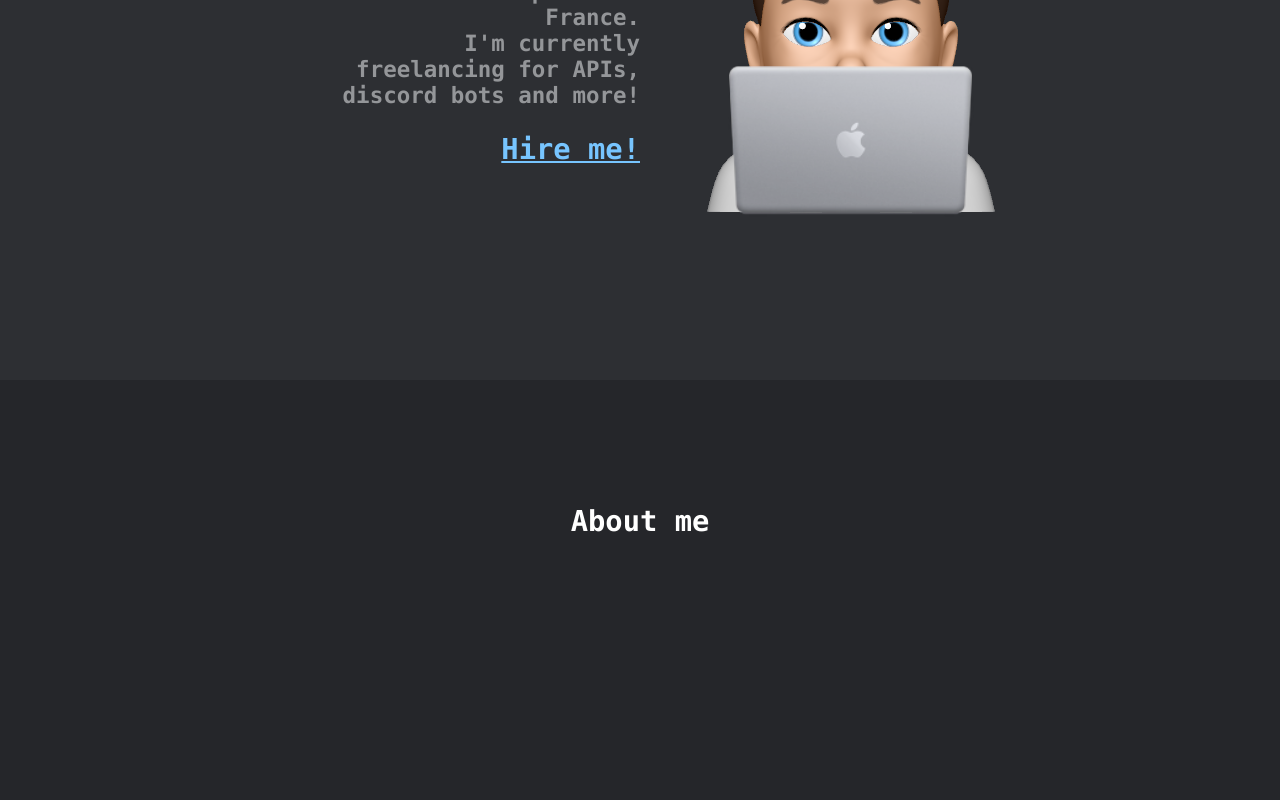
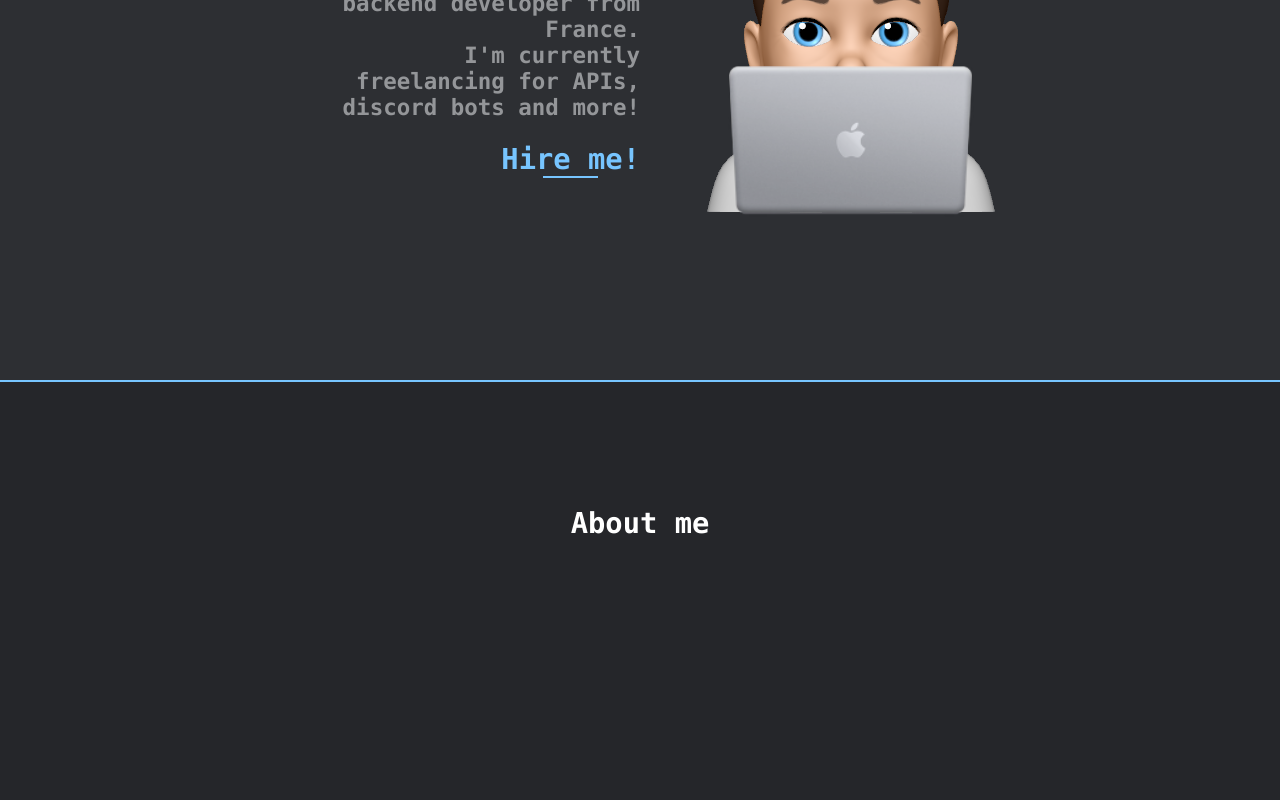
Before and after one commit to takos22/takos.tech, a plain HTML site: page index.html in a window 1280 px wide. Shown: the part 420-1220 px from the top of the page. Drawn offline with Linux system fonts and the light colour scheme.

Commit message:
Update style Add borders to pages Add animated underline to Hire me link

```diff
--- a/index.html
+++ b/index.html
@@ -34,7 +34,7 @@
                     Hi, I'm Takos, a backend developer from France. <br>
                     I'm currently freelancing for APIs, discord bots and more!
                 </h3>
-                <h2><a href="#">Hire me!</a></h2>
+                <h2><a id="hire-link" href="#">Hire me!</a></h2>
             </div>
             <div id="introduction-image">
                 <img src="pfp.png" alt="Profile picture" />
--- a/style.css
+++ b/style.css
@@ -196,11 +196,10 @@ body {
 
 section {
     text-align: center;
-    padding-top: 100px;
-    padding-left: 5%;
-    padding-right: 5%;
+    padding: 100px 5%;
     width: 90%;
-    height: calc(100vh - 100px);
+    height: calc(100vh - 200px);
+    border-top: 2px solid var(--accent-color);
 }
 
 @media only screen and (min-width: 768px) {
@@ -234,6 +233,9 @@ section {
     flex-direction: column;
     margin-top: 100px;
     padding-top: 0;
+    padding-bottom: 0;
+    border-top: unset;
+    height: calc(100vh - 100px);
 }
 
 @media only screen and (min-width: 768px) {
@@ -264,8 +266,39 @@ section {
     color: var(--text-color-secondary);
 }
 
-#introduction-text h2 a {
+#introduction-text h2 {
+    display: flex;
+    justify-content: center;
+    margin-top: 0;
+    margin-bottom: 0;
+}
+
+@media only screen and (min-width: 768px) {
+    #introduction-text h2 {
+        display: flex;
+        justify-content: flex-end;
+    }
+}
+
+#hire-link {
     color: var(--accent-color);
+    text-decoration: none;
+}
+
+#hire-link:after {
+    background: none repeat scroll 0 0 transparent;
+    content: "";
+    display: block;
+    margin: 0 30%;
+    height: 2px;
+    background: var(--accent-color);
+    transition: width 0.3s ease 0s, margin 0.3s ease 0s;
+    width: 40%;
+}
+
+#hire-link:hover:after {
+    width: 80%;
+    margin: 0 10%;
 }
 
 #introduction-image {
```
